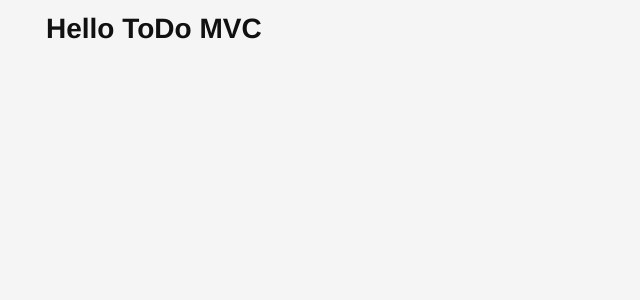
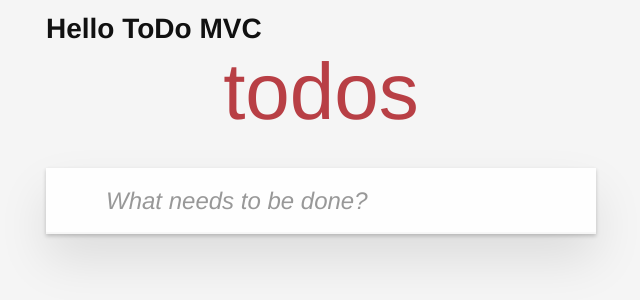
Before and after one commit to Decclan/angular-todo-mvc-app, an Angular app: page / in a window 1280 px wide. Shown: the top 300 px of the page, without its empty margins (319-959 px from the left). Built offline with nearby package versions, Linux system fonts and the light colour scheme.

Commit message:
header-component-added

```diff
--- a/src/app/app.component.html
+++ b/src/app/app.component.html
@@ -1 +1,3 @@
 <h1>Hello ToDo MVC</h1>
+
+<router-outlet></router-outlet>
--- /dev/null
+++ b/src/app/todos/components/header/header.component.html
@@ -0,0 +1,5 @@
+<header clss="header">
+	<h1>todos</h1>
+	<input class="new-todo" placeholder="What needs to be done?" autoFocus />
+
+</header>
--- a/src/app/todos/components/todos/todos.component.html
+++ b/src/app/todos/components/todos/todos.component.html
@@ -1 +1,4 @@
-<h3>Todos-Component</h3>
+<div class="todoapp">
+	<app-todos-header></app-todos-header>
+
+</div>
```
Also changed, not shown: src/app/todos/components/header/header.component.ts (added, +8 -0 lines), src/app/todos/todos.module.ts (+12 -3 lines).
